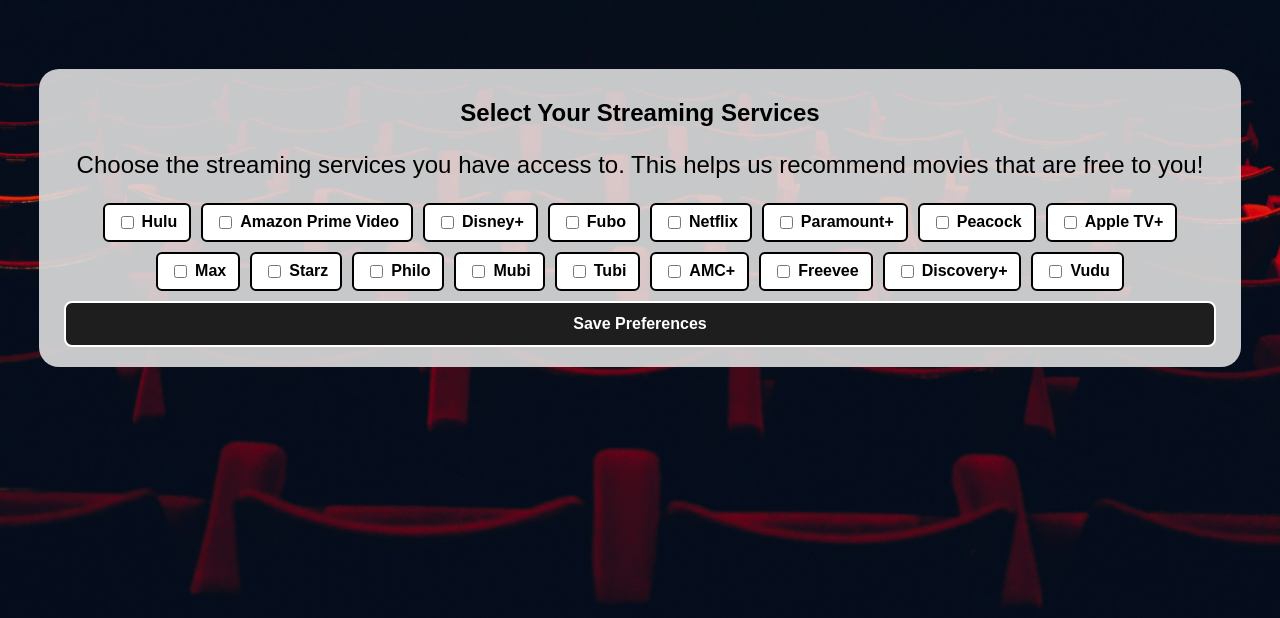
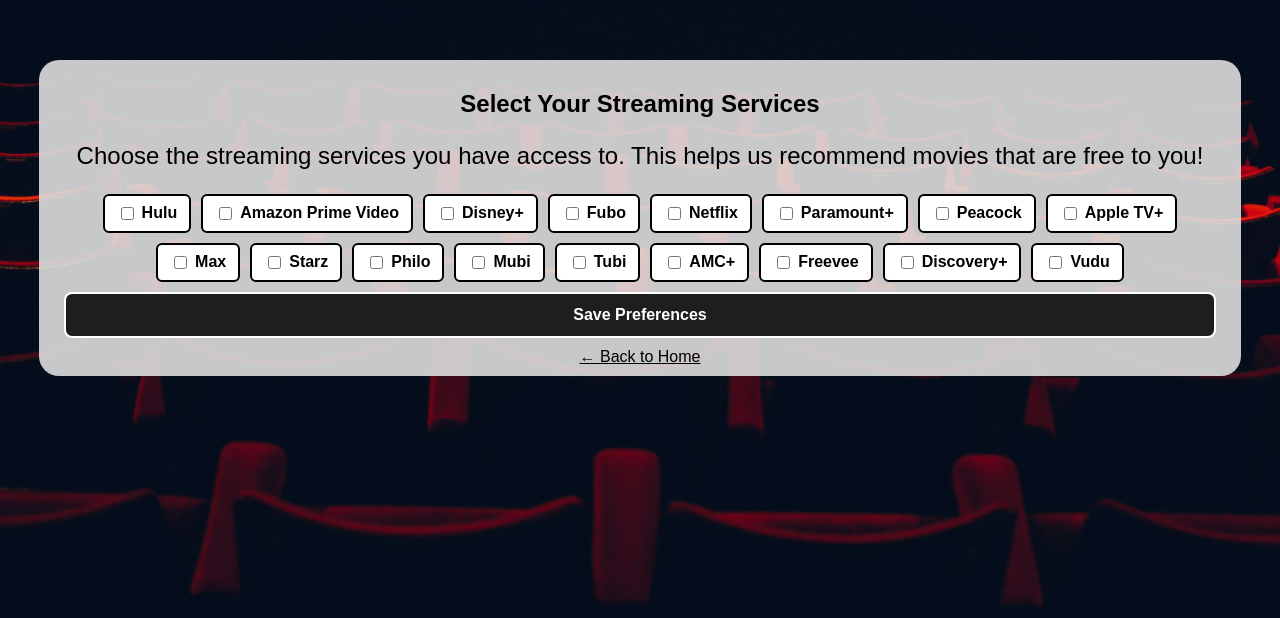
Before and after one commit to ulrichsene/UltimateMovieRecommendation, a plain HTML site: page templates/initializeUser.html in a window 1280 px wide. Shown: the part 182-800 px from the top of the page. Drawn offline with Linux system fonts and the light colour scheme; files that its build step writes are made by us from their sources; no server answers; files whose address does not match are found by name.

Commit message:
back to home

```diff
--- a/templates/initializeUser.html
+++ b/templates/initializeUser.html
@@ -34,6 +34,7 @@
                 </div>
 
                 <button type="submit">Save Preferences</button>
+                <a style="color: black;" href="home.html" class="back-btn">&#x2190 Back to Home</a>
             </form>
         </div>
     </div>
```
